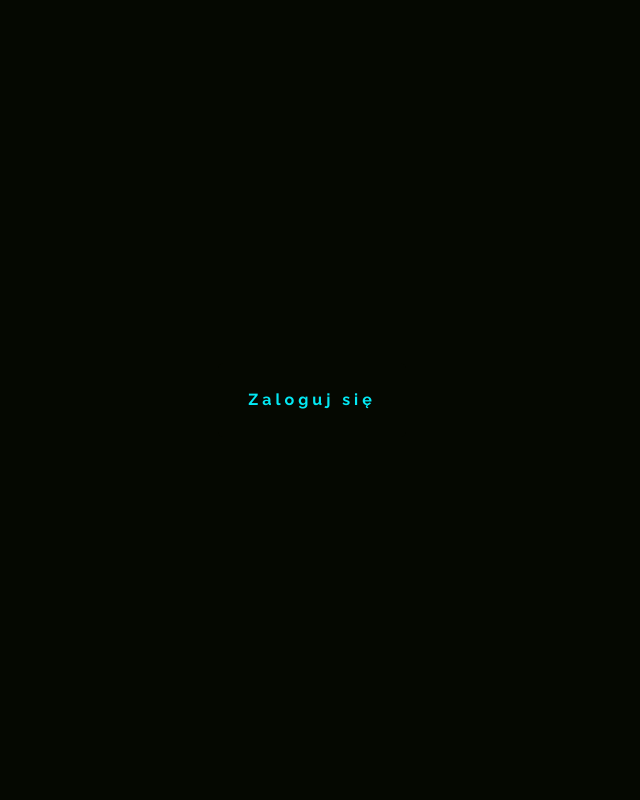
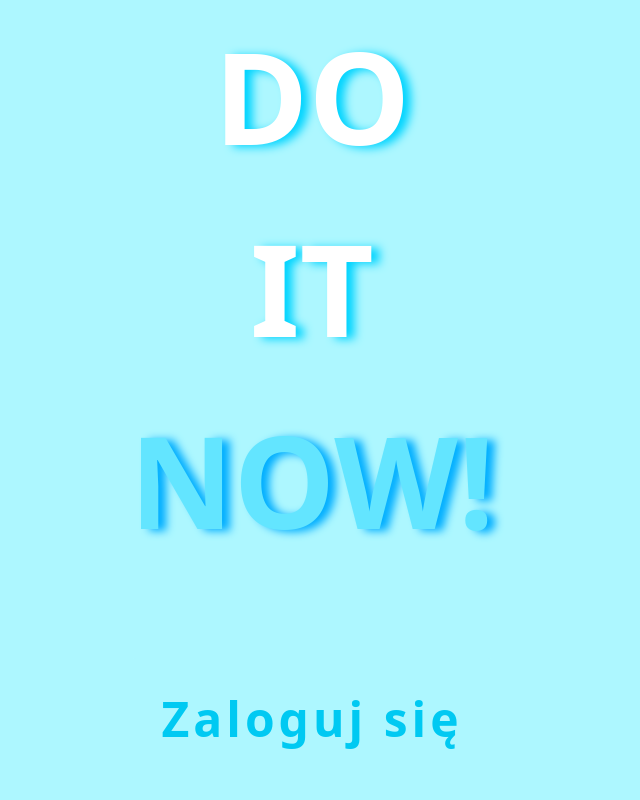
Before and after one commit to Adis000n/projekt_konkurs, a PHP site: page / in a window 1280 px wide. Before the commit the part shown is almost empty. Shown: the whole page, without its empty margins (328-968 px from the left). Run offline with PHP 8.4, Linux system fonts and the light colour scheme.

Commit message:
Strona główna

```diff
--- a/index.php
+++ b/index.php
@@ -6,49 +6,82 @@
     <title>Strona głowna</title>
     <link href="https://cdn.jsdelivr.net/npm/bootstrap@5.3.2/dist/css/bootstrap.min.css" rel="stylesheet" integrity="sha384-T3c6CoIi6uLrA9TneNEoa7RxnatzjcDSCmG1MXxSR1GAsXEV/Dwwykc2MPK8M2HN" crossorigin="anonymous">
     <script src="https://cdn.jsdelivr.net/npm/bootstrap@5.3.2/dist/js/bootstrap.bundle.min.js" integrity="sha384-C6RzsynM9kWDrMNeT87bh95OGNyZPhcTNXj1NW7RuBCsyN/o0jlpcV8Qyq46cDfL" crossorigin="anonymous"></script>
+    <link rel="preconnect" href="https://fonts.googleapis.com">
+    <link rel="preconnect" href="https://fonts.gstatic.com" crossorigin>
+    <link href="https://fonts.googleapis.com/css2?family=Bungee&display=swap" rel="stylesheet">
 </head>
 <body>
+    <p1 id="tekst">DO</p1>
+    <p1 id="tekst">IT</p1>
+    <p>NOW!</p>
     <form action="login.php">
     <button  type="submit" method="post">Zaloguj się</button>
 </body>
 <style>
     @import url('https://fonts.googleapis.com/css2?family=Raleway:wght@400;700&display=swap');
 
-*{
-    margin: 0;
-    padding: 0;
-    box-sizing: border-box;
-}
-body{
+    #tekst{
+    color: white;
+    text-shadow: 8px 2px 10px rgba(0, 212, 255, 1);
+    }
+    p {
+    color: #63e5ff;
+    position: relative;
+    text-decoration: none;
+    text-shadow: 8px 2px 8px rgba(0, 174, 255, 1);
+    }
+
+    p::before {
+    background: #00c9f2;
+    content: "";
+    inset: 0;
+    position: absolute;
+    transform: scaleX(0);
+    transform-origin: right;
+    transition: transform 0.8s ease-in-out;
+    z-index: -1;
+    color:#adf7ff;
+    }
+
+    p:hover::before {
+    transform: scaleX(1);
+    transform-origin: left;
+    }
+
+    /* Presentational styles */
+    body {
     display: flex;
-    justify-content: center;
-    align-items: center;
+    flex-direction: column;
+    font-family: system-ui, sans;
+    font-size: 8rem;
+    font-weight: 800;
     height: 100vh;
-    background: #050801;
-    font-family: 'Raleway', sans-serif;
-}
+    place-items: center;
+    background: #adf7ff;
+    }
 
 button{
   padding: 25px 30px;
-  background-color: #050801;
-  color: #03e9f4;
+  background-color: #adf7ff;
+  color: #00c9f2;
   font-weight: bold;
   border: none;
   border-radius: 5px;
   letter-spacing: 4px;
   overflow: hidden;
-  transition: 0.5s;
+  transition: 0.8s;
   cursor: pointer;
+  font-size: 3rem;
 }
 
 button:hover{
-    background: #03e9f4;
-    color: #050801;
-    box-shadow: 0 0 5px #03e9f4,
-                0 0 25px #03e9f4,
-                0 0 50px #03e9f4,
-                0 0 200px #03e9f4;
-     -webkit-box-reflect:below 1px linear-gradient(transparent, #0005);
+    background: #00c9f2;
+    color: #adf7ff;
+    box-shadow: 0 0 5px #00c9f2,
+                0 0 25px #00c9f2,
+                0 0 50px #00c9f2,
+                0 0 200px #00c9f2;
+     -webkit-box-reflect:below 1px linear-gradient(transparent, #0006);
 }
 </style>
 </html>
```
